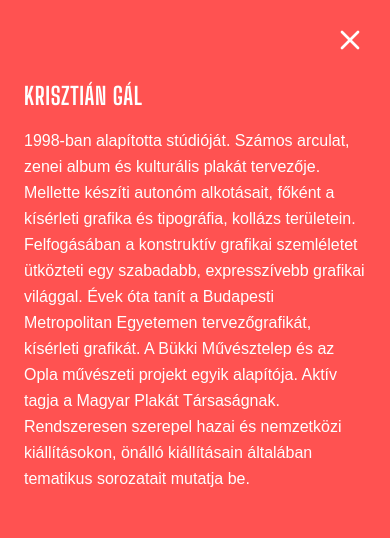
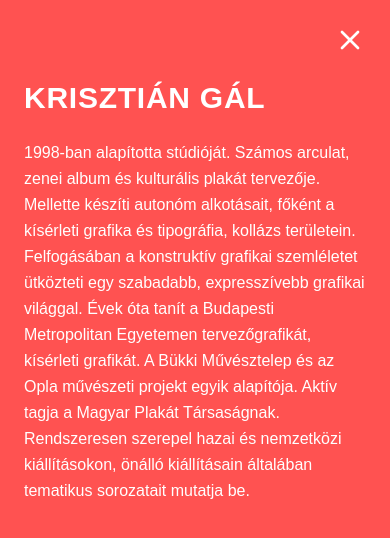
Before and after one commit to somahargitai/typo-flow-2025, a React (Vite) app: page / in a window 390 px wide. Both pictures are taken after a click on the element 292 px from the left and 6816 px from the top of the page. Shown: the part 6394-6932 px from the top of the page. Built offline with nearby package versions, Linux system fonts and the light colour scheme.

Commit message:
style: conference font sizes responsive

```diff
--- a/src/index.css
+++ b/src/index.css
@@ -3,24 +3,24 @@
 /* Custom styles for huge screens beyond Tailwind breakpoints */
 @media (min-width: 1920px) {
   .jury-name-huge {
-    font-size: 4rem; /* 72px */
+    font-size: 4rem; /* 64px */
     line-height: 1.1;
   }
 
   .jury-description-huge {
-    font-size: 1.55rem; /* 30px */
+    font-size: 1.55rem; /* 25px */
     line-height: 1.3;
   }
 }
 
 @media (min-width: 2560px) {
   .jury-name-huge {
-    font-size: 5rem; /* 96px */
+    font-size: 5rem; /* 80px */
     line-height: 1.05;
   }
 
   .jury-description-huge {
-    font-size: 2rem; /* 36px */
+    font-size: 2rem; /* 32px */
     line-height: 1.25;
   }
 }
--- a/src/sections/Conference.jsx
+++ b/src/sections/Conference.jsx
@@ -612,7 +612,8 @@ const HoverOverlay = ({
       {/* Mobile and iPad fullscreen modal */}
       {isOpen && (
         <div
-          className="xl:hidden fixed inset-0 z-50 flex flex-col"
+          className="xl:hidden fixed inset-0 z-50 flex flex-col sm:px-6 md:px-8
+            lg:px-10"
           style={{ backgroundColor: '#ff5251' }}
         >
           {/* Close button */}
@@ -627,10 +628,11 @@ const HoverOverlay = ({
           {/* Scrollable content */}
           <div className="flex-1 overflow-y-auto px-6 pt-20 pb-8">
             <h3
-              className="text-white text-2xl font-bold uppercase tracking-wide
-                mb-4"
+             className="text-white text-3xl sm:text-4xl sm:leading-12
+             md:text-5xl md:leading-14 lg:text-6xl lg:leading-16
+             font-semibold uppercase tracking-wide mb-6"
               style={{
-                fontFamily: 'Big Shoulders Display, sans-serif',
+                fontFamily: 'Geist, sans-serif',
               }}
             >
               {language === 'HU'
@@ -639,8 +641,10 @@ const HoverOverlay = ({
             </h3>
 
             <p
-              className="text-white text-base font-normal leading-relaxed"
-              style={{ fontFamily: 'Geist, sans-serif' }}
+              className="text-white font-normal leading-relaxed sm:text-2xl
+              sm:leading-8 md:text-3xl md:leading-10 lg:text-3xl lg:leading-10
+              custom-description-size"
+            style={{ fontFamily: 'Geist, sans-serif' }}
             >
               {language === 'HU' ? description_hu : description_en}
             </p>
```
